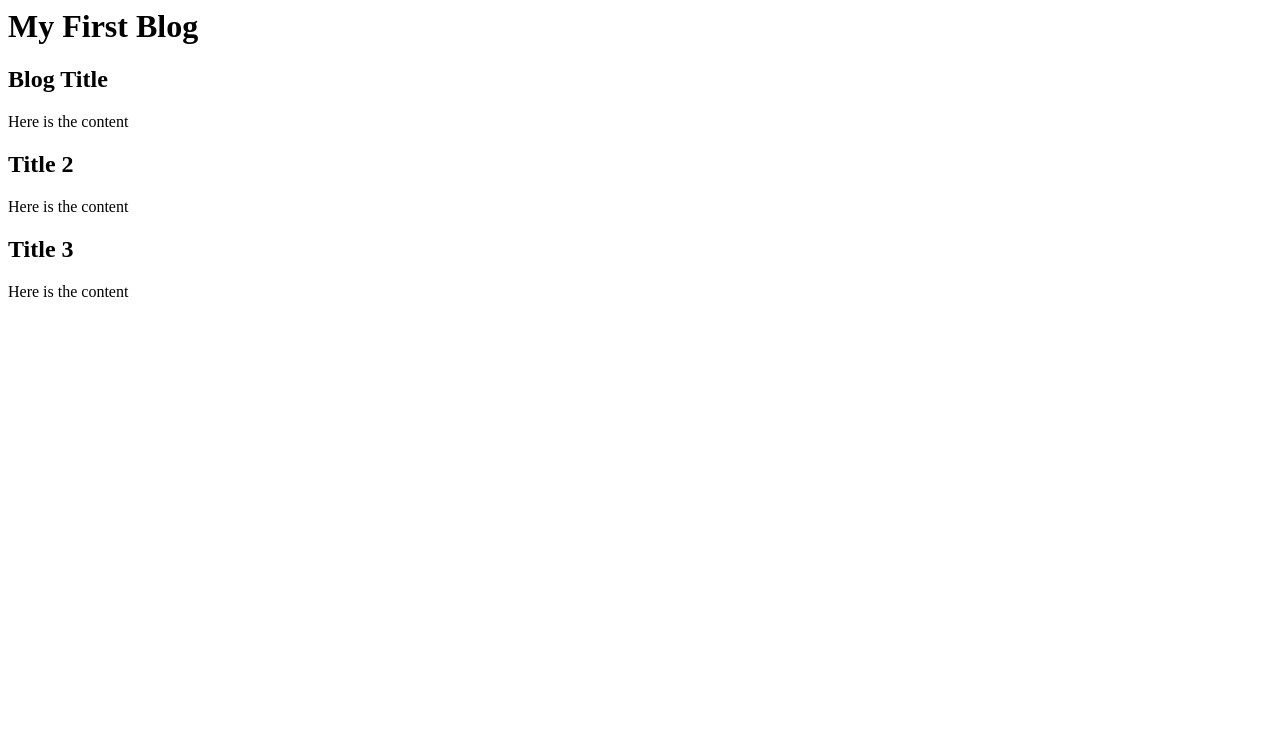
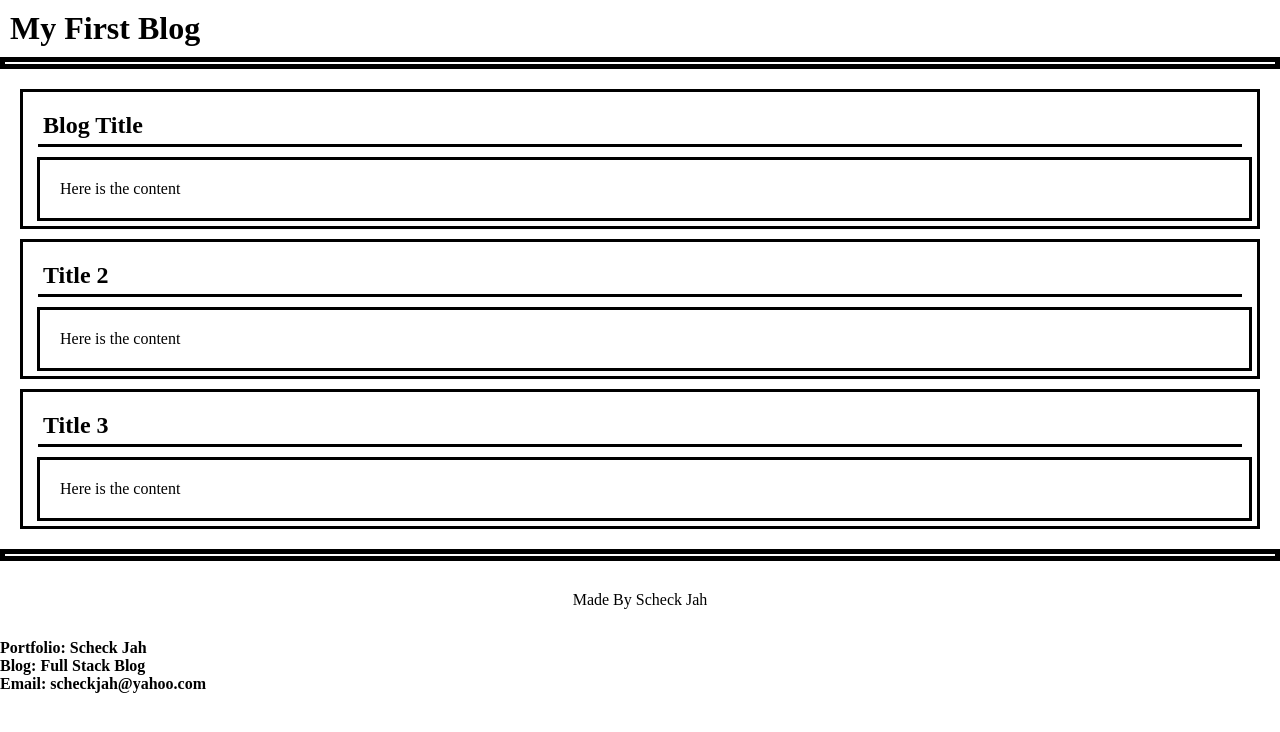
Before and after one commit to ScheckJ/my-blog, a plain HTML site: page blog.html in a window 1280 px wide. Drawn offline with Linux system fonts and the light colour scheme.

Commit message:
built the structure of the static blog page using blog.html and blog.css

```diff
--- a/Assets/css/blog.css
+++ b/Assets/css/blog.css
@@ -0,0 +1,49 @@
+*{
+    box-sizing: border-box;
+    margin: 0;
+    padding: 0;
+}
+
+header{
+    margin: 10px;
+}
+
+.hero{
+border: 5px solid black;
+padding: 1px;
+}
+
+main{
+    margin: 5px;
+    padding: 5px;
+}
+
+section{
+    margin: 10px;
+    padding: 5px;
+    border: 3px  solid black;
+}
+
+section h2{
+    border-bottom: 3px  solid black;
+    margin: 10px;
+    padding: 5px;
+
+}
+section p {
+    display: flex;
+
+    border: 3px  solid black;
+    padding: 20px;
+    margin-left: 9px;
+}
+
+footer{
+    display: flex;
+    justify-content: center;
+    padding: 30px;
+}
+
+li {
+    font-weight: bolder;
+}
--- a/blog.html
+++ b/blog.html
@@ -1,7 +1,7 @@
 <html>
  <head>
     <meta charset="UTF-8"/>
-    <link rel="stylesheet" href="./Assets/css/style.css">
+    <link rel="stylesheet" href="./Assets/css/blog.css">
     <title>My Blog</title>
  </head>
  <body>
@@ -10,24 +10,37 @@
   </header>
   <figure class="hero"></figure>
   <main>
+    <section>
           <h2>Blog Title</h2>
           <div>
               <p>
                   Here is the content
                 </p>
             </div>
+    </section>
+    <section>
         <h2>Title 2</h2>
         <div>
             <p>
                 Here is the content
             </p>
         </div>
+    </section>
+    <section>
      <h2>Title 3</h2>
      <div>
          <p>
              Here is the content
             </p>
         </div>
+    </section>
   </main>
+  <figure class="hero"></figure>
+  <footer> Made By Scheck Jah</footer>
+    <ul>
+        <li>Portfolio: Scheck Jah</li>
+        <li>Blog: Full Stack Blog</li>
+        <li>Email: scheckjah@yahoo.com</li>
+    </ul>
  </body>
 </html>
```
Lines whose indentation alone changed are shown as unchanged.
